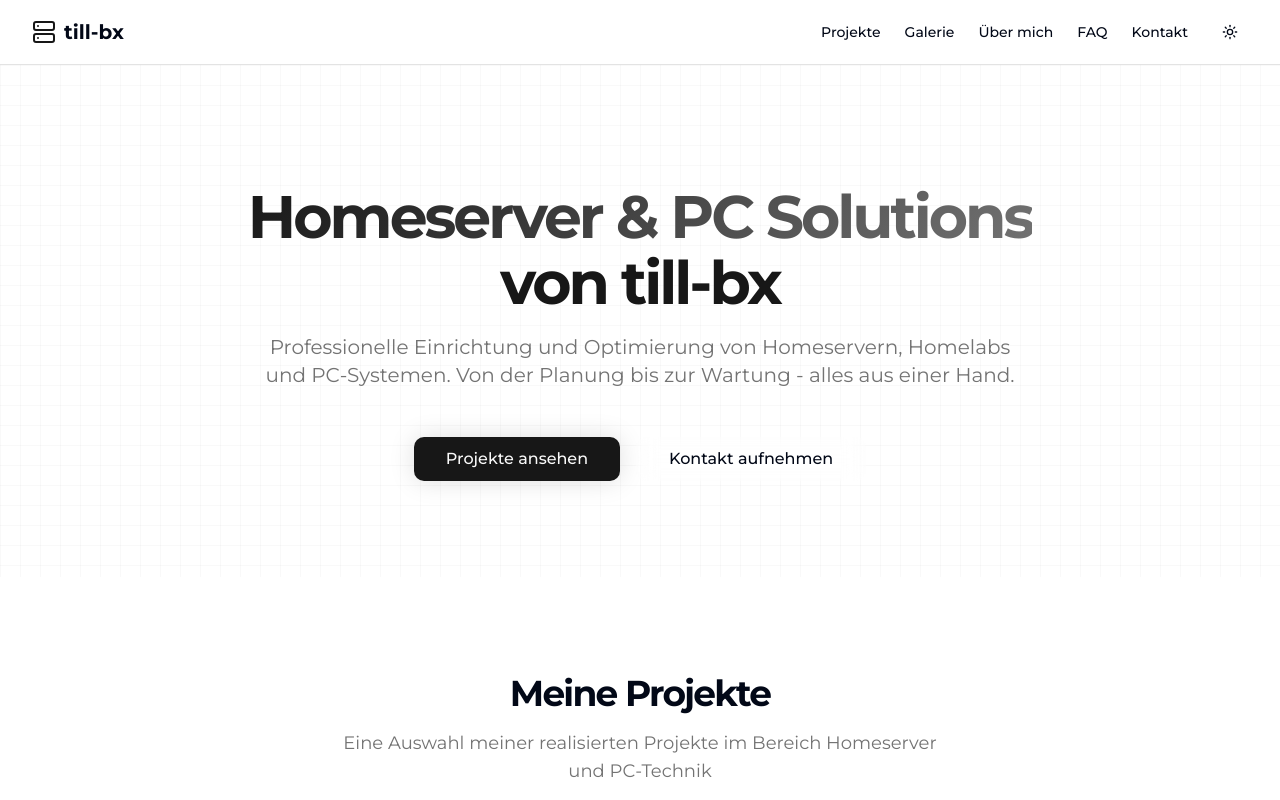
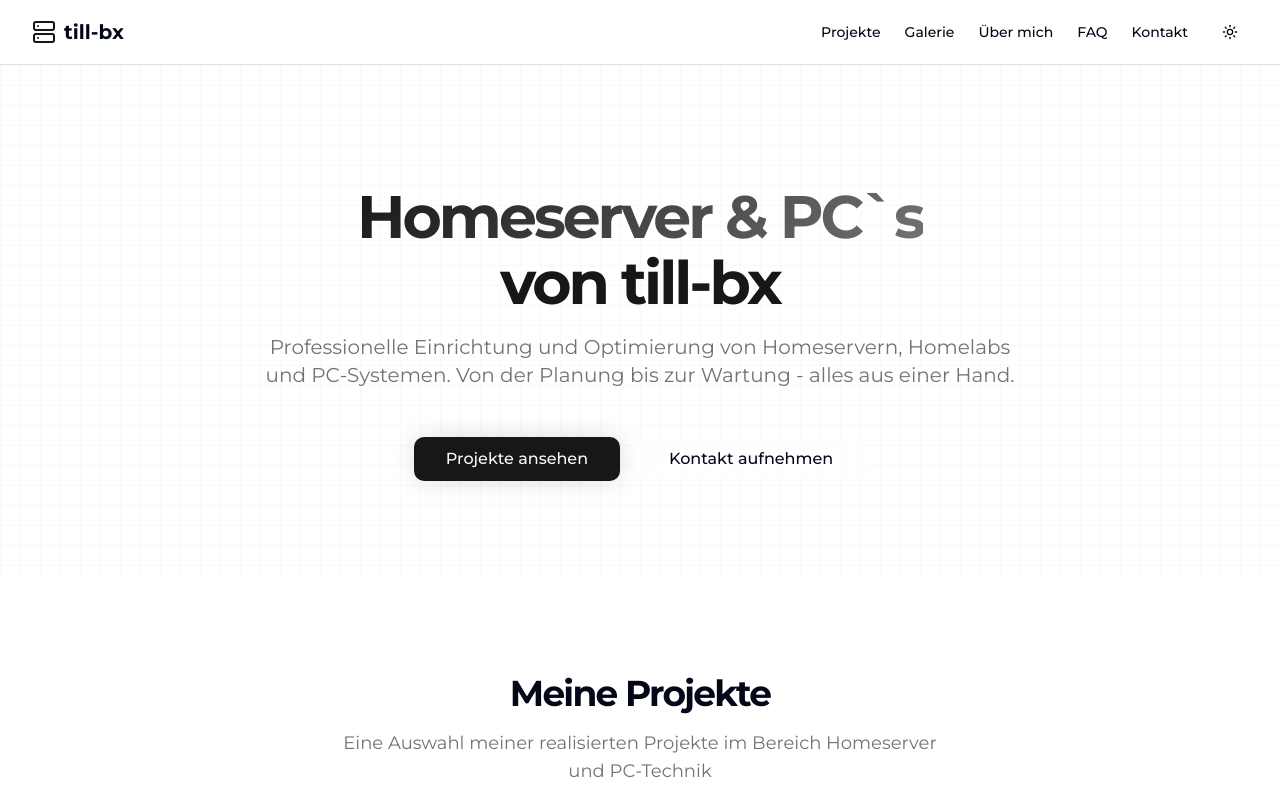
Before and after one commit to tillbx/till-bx.demain, a Next.js app: page / in a window 1280 px wide. Shown: the top 800 px of the page. Built offline with nearby package versions, Linux system fonts and the light colour scheme.

Commit message:
Update page.tsx

```diff
--- a/app/page.tsx
+++ b/app/page.tsx
@@ -123,7 +123,7 @@ export default function HomePage() {
         <div className="relative z-10 mx-auto flex max-w-[980px] flex-col items-center gap-4 text-center animate-fade-in">
           <div className="float-animation">
             <h1 className="text-3xl font-bold leading-tight tracking-tighter md:text-5xl lg:text-6xl lg:leading-[1.1]">
-              <span className="gradient-text">Homeserver & PC Solutions</span>
+              <span className="gradient-text">Homeserver & PC`s</span>
               <br className="hidden sm:inline" />
               <span className="text-primary">von till-bx</span>
             </h1>
```
